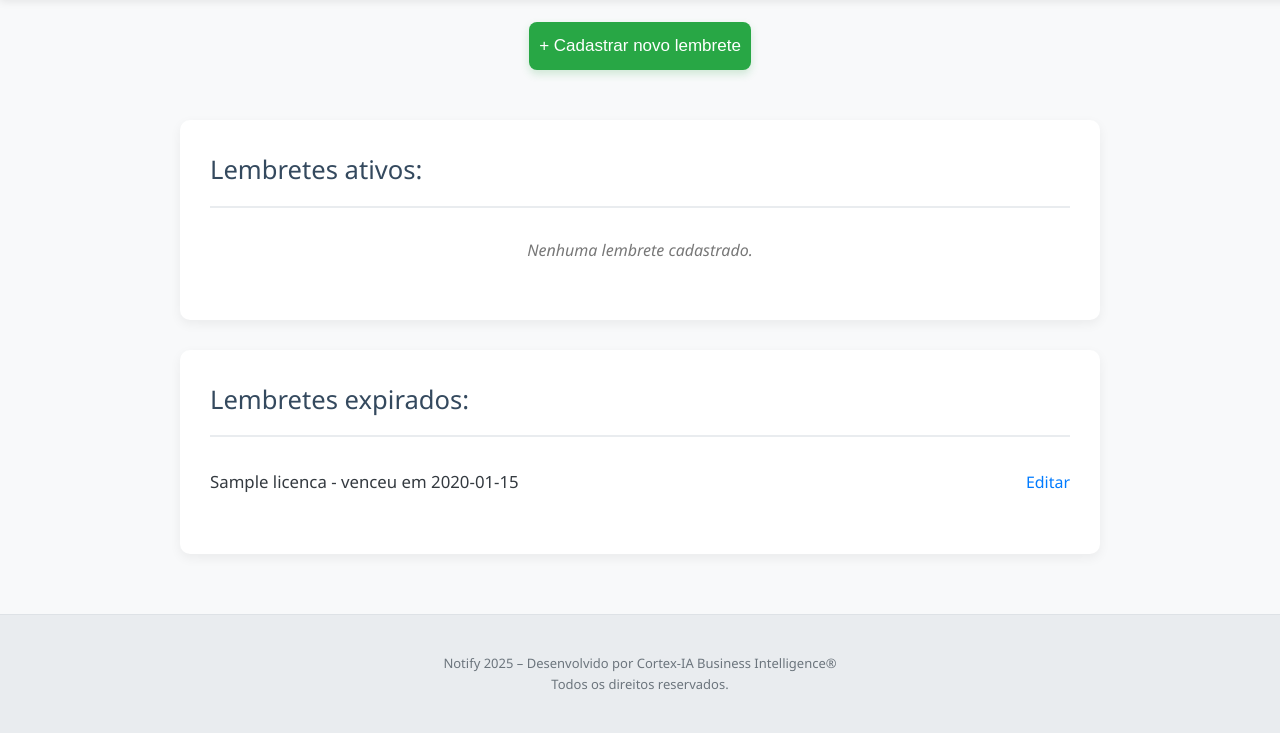
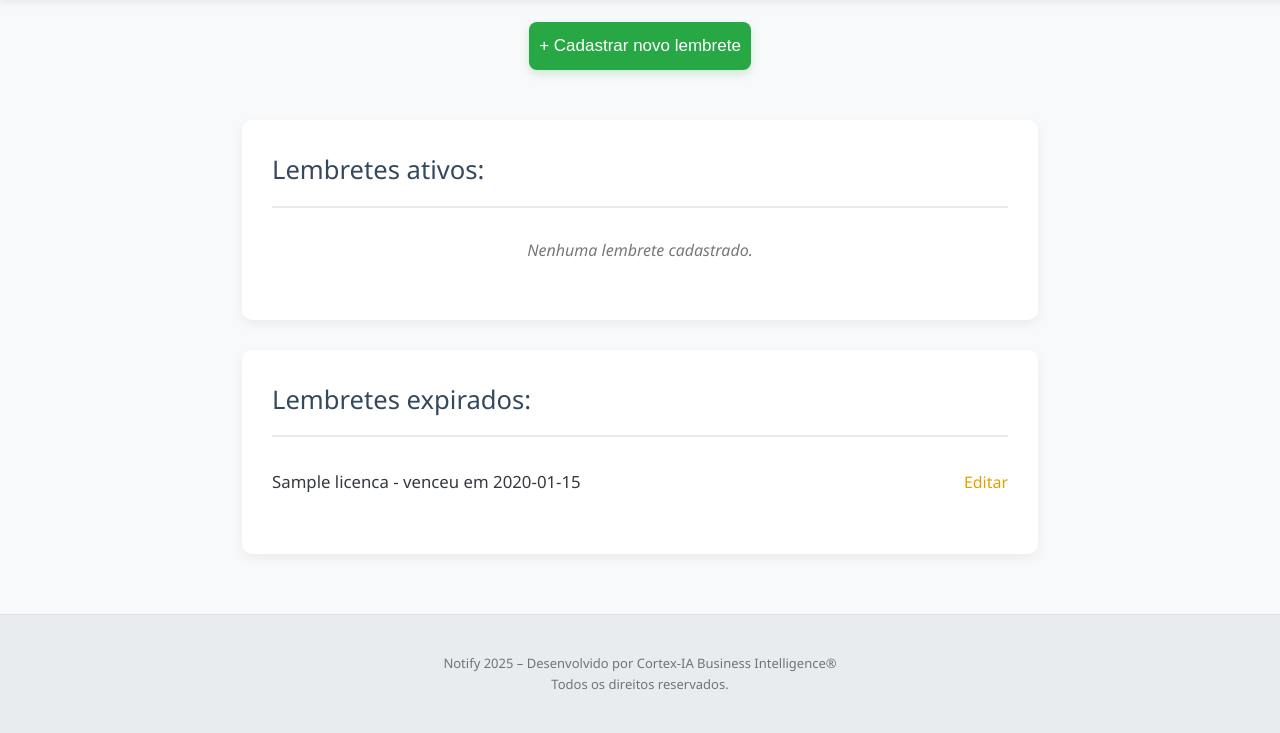
Before and after one commit to Cortex-ia-tech/Notify-App, a Flask app: page / in a window 1280 px wide. Shown: the part 68-801 px from the top of the page. Run offline with Flask 3, Linux system fonts and the light colour scheme; a user stored in the database is signed in; a database or web service that is not in the repository returns one stand-in record (values such as "Sample title"); some libraries are stand-ins or nearby versions.

Commit message:
pequenas alterações em css (home e editar)

```diff
--- a/static/home.css
+++ b/static/home.css
@@ -224,6 +224,9 @@ h1 {
     box-shadow: 0 4px 12px rgba(0, 0, 0, 0.06);
     padding: 30px;
     margin-bottom: 30px;
+    width: 80%;
+    margin-left: auto; /* Centraliza o quadro */
+    margin-right: auto; /* Centraliza o quadro */
 }
 
 .quadro h2 {
@@ -255,13 +258,13 @@ h1 {
 }
 
 .quadro li a {
-    color: #007bff;
+    color: #dda200;
     font-size: 0.95em;
     transition: color 0.2s;
 }
 
 .quadro li a:hover {
-    color: #0056b3;
+    color: #b34800;
     text-decoration: underline;
 }
 
--- a/templates/editar.html
+++ b/templates/editar.html
@@ -9,7 +9,7 @@
 </head>
 <body>
     <div class="main-container">
-        <h2>Editar Licença</h2>
+        <h2>Editar Lembrete</h2>
         <form method="POST">
             <div class="input-group">
                 <label>Nome:</label>
```
